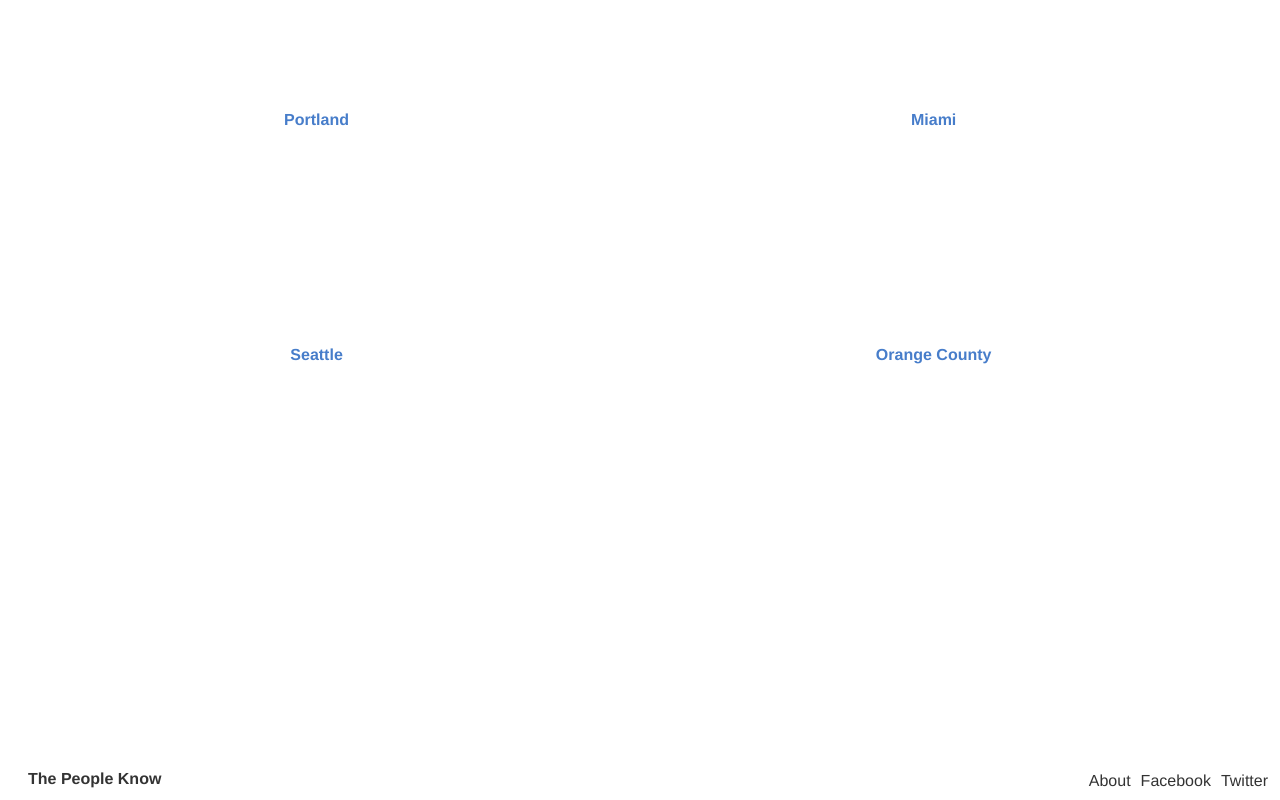
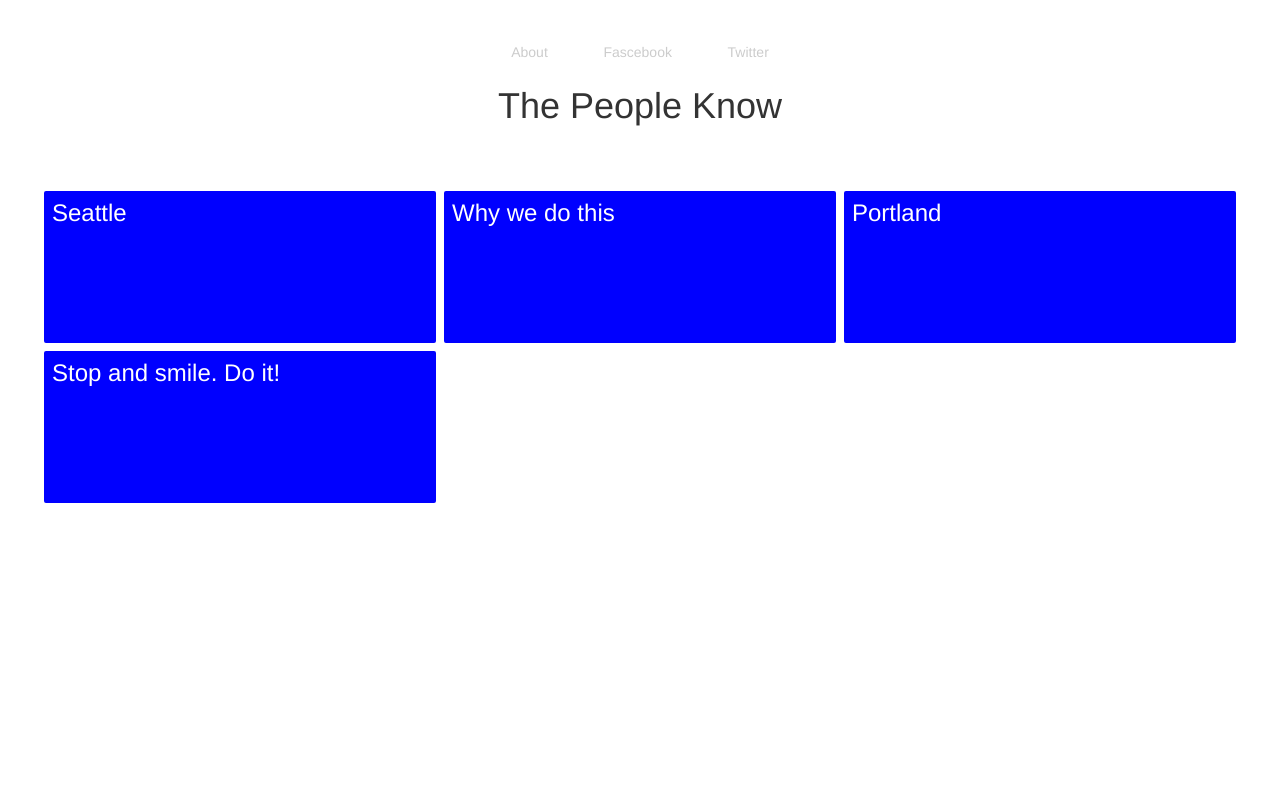
Before and after one commit to arturogh/the-people-know, a plain HTML site: page index.html in a window 1280 px wide. Drawn offline with Linux system fonts and the light colour scheme.

Commit message:
New home page design

```diff
--- a/css/base/_buttons.scss
+++ b/css/base/_buttons.scss
@@ -1,5 +1,5 @@
 #{$all-button-inputs},
-button {
+bourbon-button {
   @include appearance(none);
   -webkit-font-smoothing: antialiased;
   background-color: $action-color;
--- a/css/main.sass
+++ b/css/main.sass
@@ -3,37 +3,55 @@
 @import "neat/neat"
 @import "base/base"
 
-// Header
+// Global Resets
 
-header
-  position: fixed
-  bottom: 0
-  width: 100%
-  +display(flex)
-  +justify-content(space-between)
-  padding: 0 20px
-
-  nav ul
-    +display(flex)
-    +justify-content(flex-end)
-
-    li
-      padding-left: 10px
-
-// Cities
-
-main
-  section
-    +span-columns(6)
-    +omega()
-    height: 30%
-
-    a
-      +display(flex)
-      +justify-content(center)
-      +align-items(center)
-      height: 100%
-      width: 100%
+body
+  margin: 0
+  padding: 0
 
 
-      h2
+*
+  box-sizing: border-box
+
+// Variables
+
+.navigation
+  text-align: center
+  padding: 40px 0 20px
+  li
+    display: inline-block
+    padding: 0 2%
+    a
+      font-size: 14px
+      color: #ccc
+      &:hover
+        color: $blue
+
+h1
+  text-align: center
+  padding: 0 0 60px
+  margin: 0
+  font-size: 36px
+  font-weight: 400
+
+.posts-container
+  +display(flex)
+  +justify-content(flex-start)
+  +flex-wrap(wrap)
+  max-width: 1200px
+  margin: 0 auto
+  .post
+    width: 33.333%
+    height: 160px
+    padding: 8px
+    border: 4px solid #fff
+    border-radius: 6px
+    @media screen and (max-width:1000px)
+      width: 50%
+    @media screen and (max-width:600px)
+      width: 100%
+    background: blue
+    h2 a
+      color: #fff
+      font-size: 24px
+      font-weight: 300
--- a/index.html
+++ b/index.html
@@ -15,37 +15,25 @@
     <link href="css/main.css" rel="stylesheet">
   </head>
   <body>
-    <header>
-      <h1>The People Know</h1>
-      <nav>
-        <ul>
-          <li>About</li>
-          <li>Facebook</li>
-          <li>Twitter</li>
-        </ul>
-      </nav>
-    </header>
-    <main>
-      <section class="city">
-        <a href="/" class="city-link">
-          <h2 class="city-name">Portland</h2>
-        </a>
-      </section>
-      <section class="city">
-        <a href="/" class="city-link">
-          <h2 class="city-name">Miami</h2>
-        </a>
-      </section>
-      <section class="city">
-        <a href="/" class="city-link">
-          <h2 class="city-name">Seattle</h2>
-        </a>
-      </section>
-      <section class="city">
-        <a href="/" class="city-link">
-          <h2 class="city-name">Orange County</h2>
-        </a>
-      </section>
-    </main>
+    <ul class="navigation">
+      <li><a href="">About</a></li>
+      <li><a href="">Fascebook</a></li>
+      <li><a href="">Twitter</a></li>
+    </ul>
+    <h1>The People Know</h1>
+    <div class="posts-container">
+      <div class="post">
+        <h2><a href="">Seattle</a></h2>
+      </div>
+      <div class="post">
+        <h2><a href="">Why we do this</a></h2>
+      </div>
+      <div class="post">
+        <h2><a href="">Portland</a></h2>
+      </div>
+      <div class="post">
+        <h2><a href="">Stop and smile. Do it!</a></h2>
+      </div>
+    </div>
   </body>
 </html>
```
Also changed, not shown: css/main.css, 1 other file.
